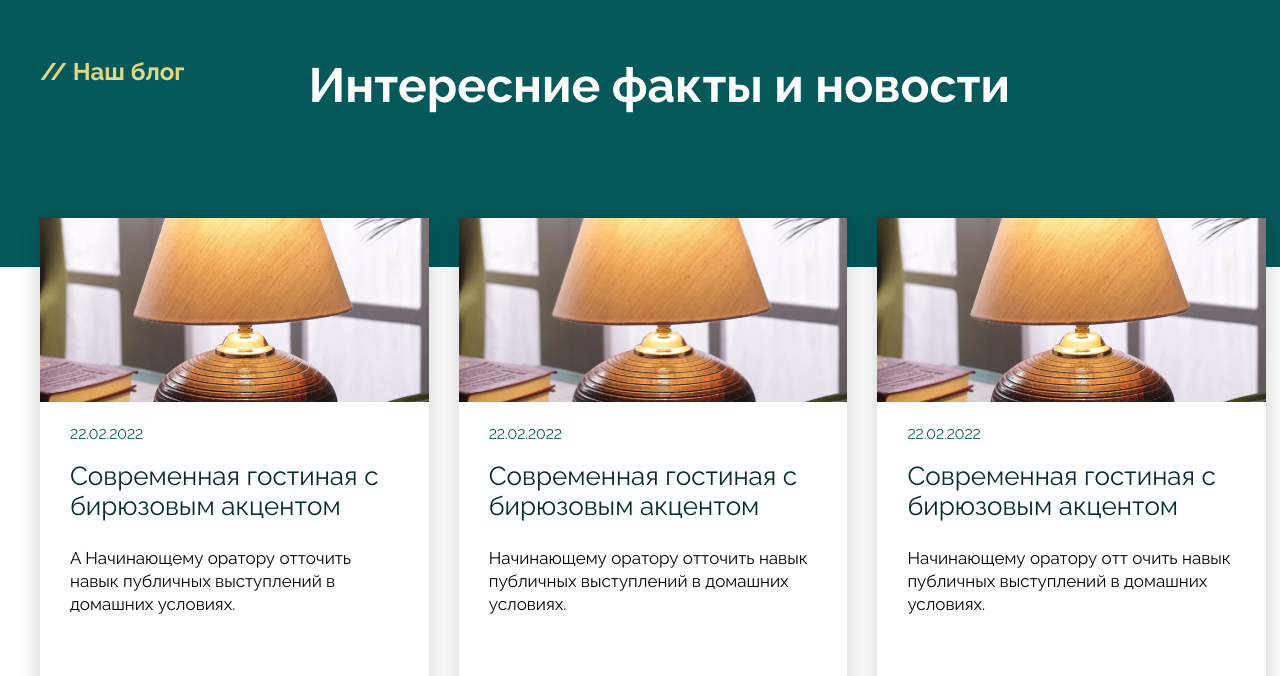
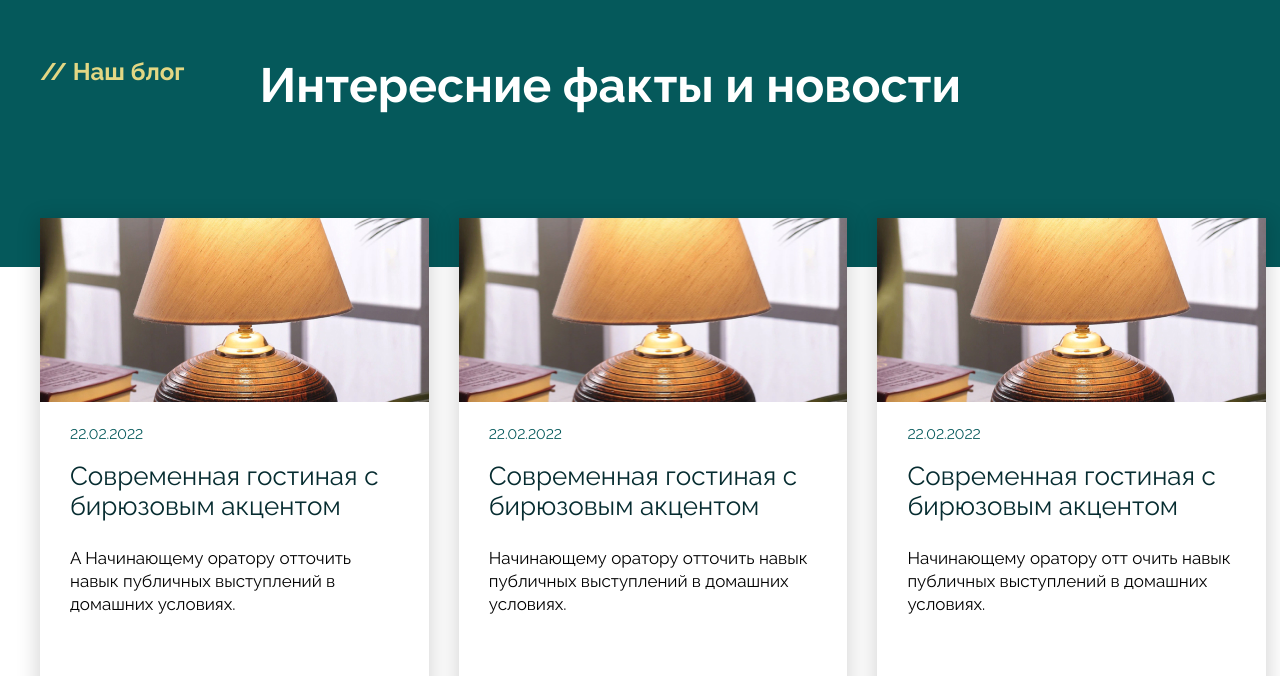
Before and after one commit to ViksPiks/diara, a plain HTML site: page blog.html in a window 1280 px wide. Shown: the part 95-771 px from the top of the page. Drawn offline with Linux system fonts and the light colour scheme.

Commit message:
fix: fix gap on blog page

```diff
--- a/blog.css
+++ b/blog.css
@@ -18,7 +18,7 @@
 
 .blog-txt-wrapper {
   display: flex;
-  gap: 124px;
+  gap: 75px;
   align-items: flex-start;
   padding: 60px 0 105px 0;
 }
```
